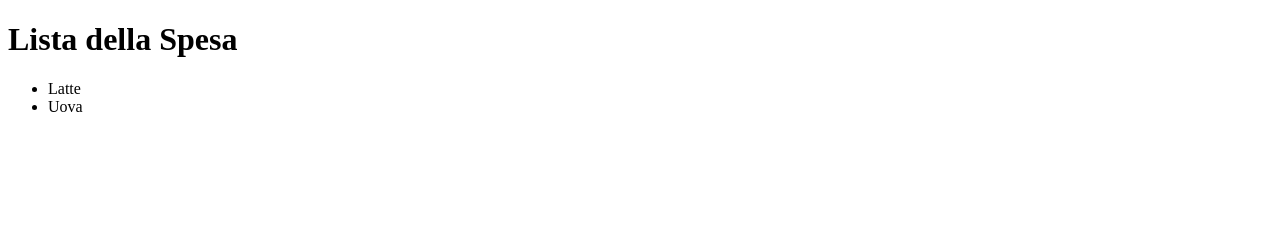
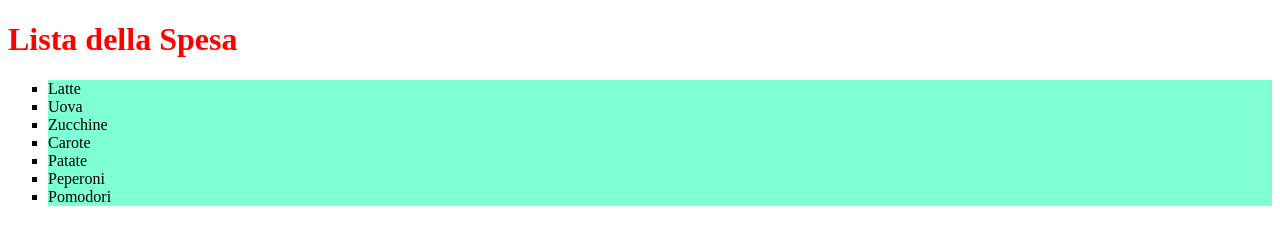
Before and after one commit to DennyPuppa/M3W1D4-gitConflict, a plain HTML site: page index.html in a window 1280 px wide. Drawn offline with Linux system fonts and the light colour scheme.

Commit message:
Add change sviluppatore b

```diff
--- a/index.html
+++ b/index.html
@@ -5,12 +5,18 @@
            <meta http-equiv="X-UA-Compatible" content="IE=edge">
            <meta name="viewport" content="width=device-width, initial-scale=1.0">
            <title>Document</title>
+           <link rel="stylesheet" href="style.css">
      </head>
      <body>
         <h1>Lista della Spesa</h1>
         <ul>
             <li>Latte</li>
             <li>Uova</li>
+            <li>Zucchine</li>
+            <li>Carote</li>
+            <li>Patate</li>
+            <li>Peperoni</li>
+            <li>Pomodori</li>
         </ul>
      </body>
 </html>
--- /dev/null
+++ b/style.css
@@ -0,0 +1,8 @@
+h1{
+    color: red;
+}
+
+li{
+    background-color: aquamarine;
+    list-style-type: square;
+}
```
